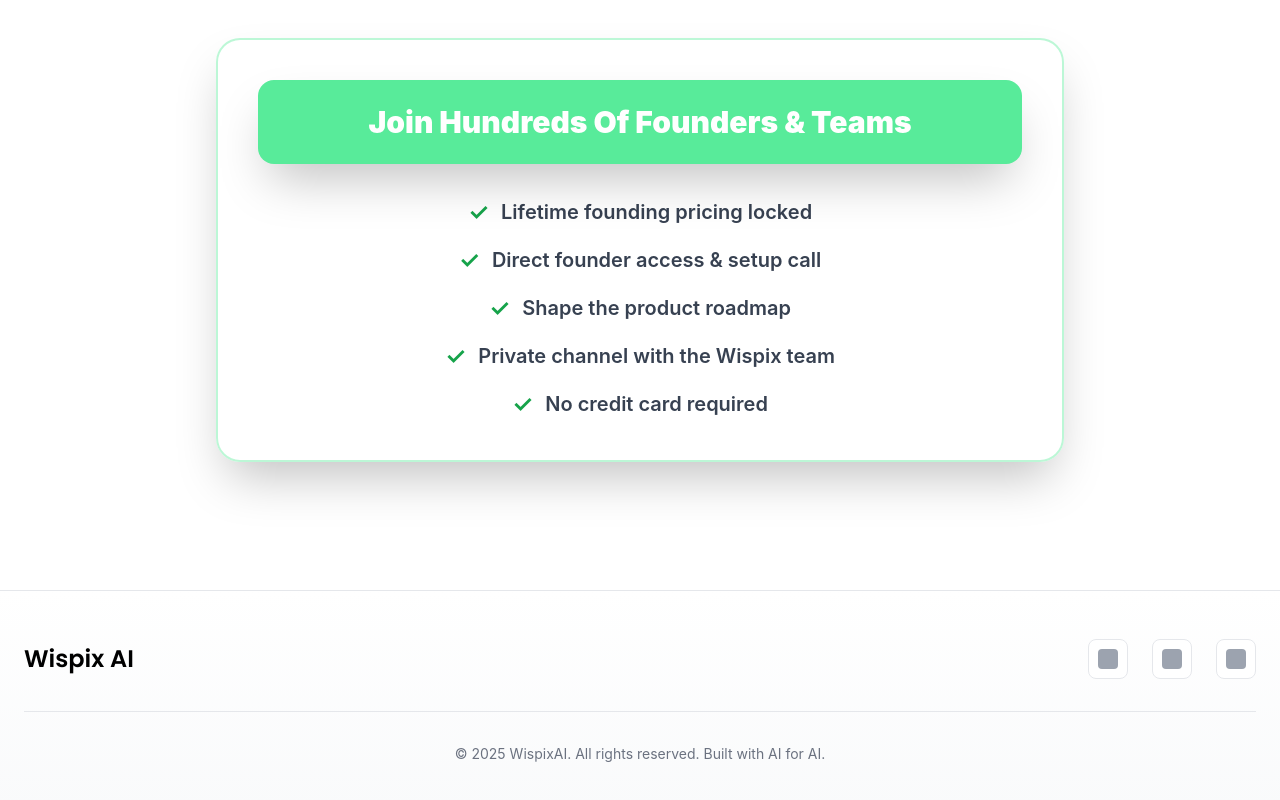
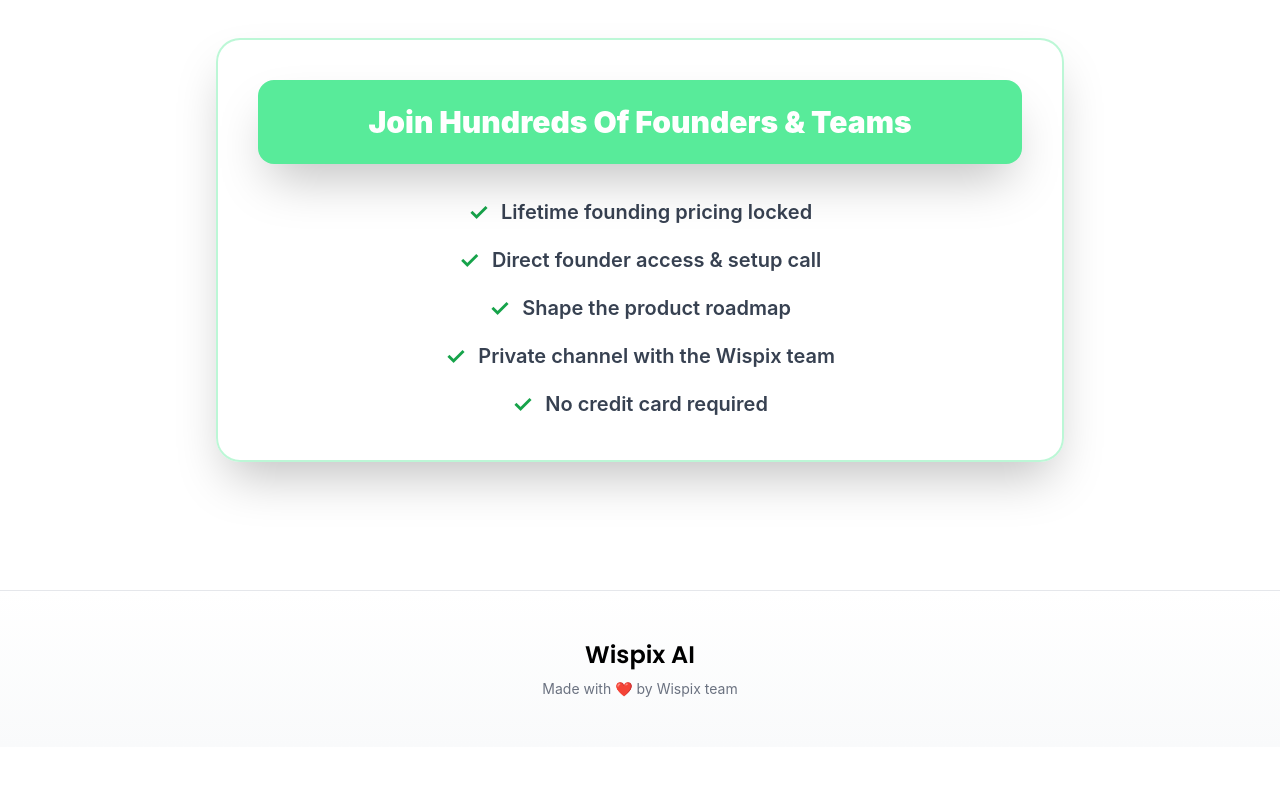
Before and after one commit to Blakeyyyyyyy/wispix-waitlist, a React (Vite) app: page / in a window 1280 px wide. Shown: the part 2692-3492 px from the top of the page. After the commit the page ends 3439 px from the top, so only its background shows below. Built offline with nearby package versions, Linux system fonts and the light colour scheme.

Commit message:
Simplify footer to just Wispix AI branding and 'Made with ❤️ by Wispix team'

```diff
--- a/src/pages/LandingPage.tsx
+++ b/src/pages/LandingPage.tsx
@@ -722,36 +722,15 @@
       {/* Footer */}
       <footer className="py-10 md:py-12 bg-gradient-to-b from-white to-gray-50 border-t border-gray-200">
         <div className="max-w-7xl mx-auto px-6">
-          <div className="flex flex-col md:flex-row justify-between items-center gap-6 md:gap-8">
-            <div className="flex items-center gap-3">
-              <span
-                className="text-lg md:text-2xl text-black"
-                style={{
-                  fontFamily: 'Poppins, -apple-system, BlinkMacSystemFont, sans-serif',
-                  fontWeight: '600'
-                }}
-              >
-                Wispix AI
-              </span>
+          <div className="text-center">
+            <div className="text-lg md:text-2xl text-black font-semibold mb-2"
+              style={{
+                fontFamily: 'Poppins, -apple-system, BlinkMacSystemFont, sans-serif'
+              }}
+            >
+              Wispix AI
             </div>
-
-
-            <div className="flex gap-4 md:gap-6">
-              {['twitter', 'linkedin', 'github'].map((_, idx) => (
-                <a
-                  key={idx}
-                  href="#"
-                  className="w-9 h-9 md:w-10 md:h-10 bg-white border border-gray-200 rounded-lg flex items-center justify-center hover:border-green-400 transition-all hover:shadow-lg"
-                  style={{ backdropFilter: 'blur(10px)' }}
-                >
-                  <div className="w-4 h-4 md:w-5 md:h-5 bg-gray-400 rounded"></div>
-                </a>
-              ))}
-            </div>
-          </div>
-
-          <div className="mt-6 md:mt-8 pt-6 md:pt-8 border-t border-gray-200 text-center text-gray-500 text-xs md:text-sm">
-            © 2025 WispixAI. All rights reserved. Built with AI for AI.
+            <p className="text-gray-500 text-sm">Made with ❤️ by Wispix team</p>
           </div>
         </div>
       </footer>
```
